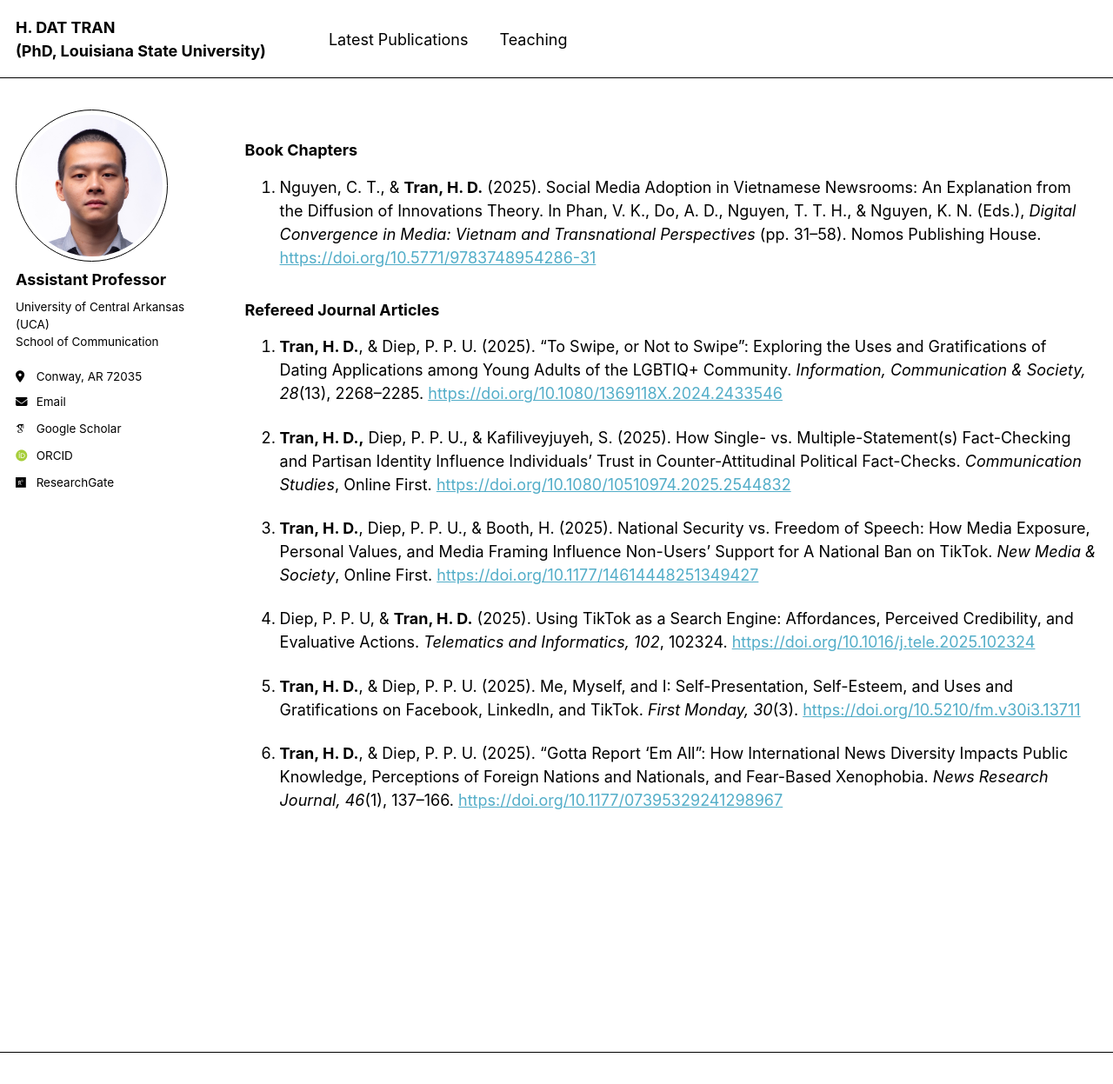
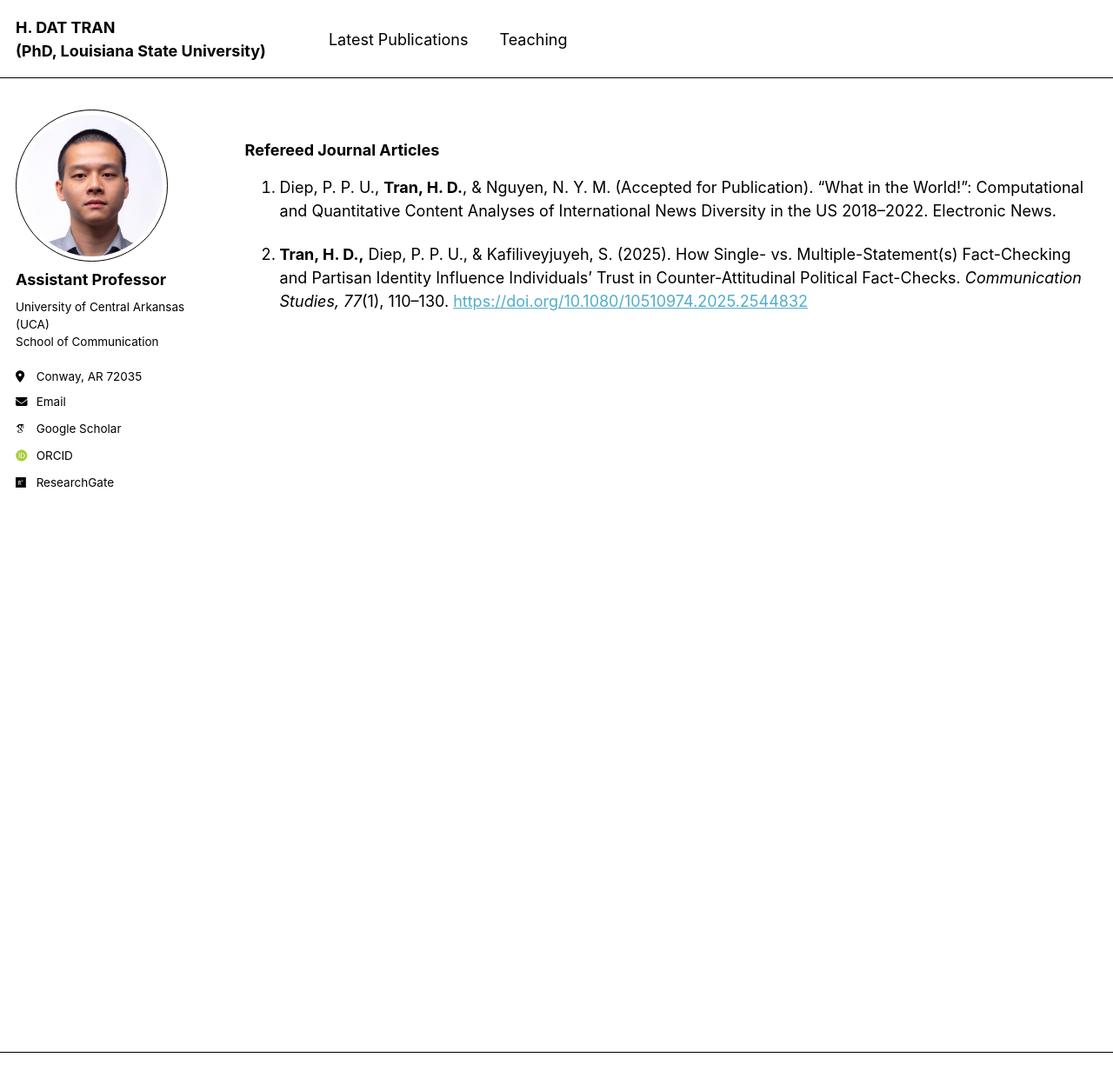
Before and after one commit to hdattran/hdattran.github.io, a Jekyll site: the page built from _pages/publications.md, in a window 1280 px wide and 1247 px high. Shown: the whole window at 87% size. Built offline with Jekyll 4.4.1, drawn with Linux system fonts in a browser that asks for light colours; some web fonts are replaced.

Commit message:
Revise publications section and update articles
Removed book chapters section and updated journal articles list.

```diff
--- a/_pages/publications.md
+++ b/_pages/publications.md
@@ -6,22 +6,8 @@ author_profile: true
 ---
 {% include base_path %}
 
-### Book Chapters
-
-1. Nguyen, C. T., & **Tran, H. D.** (2025). Social Media Adoption in Vietnamese Newsrooms: An Explanation from the Diffusion of Innovations Theory. In Phan, V. K., Do, A. D., Nguyen, T. T. H., & Nguyen, K. N. (Eds.), *Digital Convergence in Media: Vietnam and Transnational Perspectives* (pp. 31–58). Nomos Publishing House. [https://doi.org/10.5771/9783748954286-31](https://doi.org/10.5771/9783748954286-31)
-
-
-
 ### Refereed Journal Articles
 
-1.	**Tran, H. D.**, & Diep, P. P. U. (2025). “To Swipe, or Not to Swipe”: Exploring the Uses and Gratifications of Dating Applications among Young Adults of the LGBTIQ+ Community. _Information, Communication & Society, 28_(13), 2268–2285. [https://doi.org/10.1080/1369118X.2024.2433546](https://doi.org/10.1080/1369118X.2024.2433546)
+1. Diep, P. P. U., **Tran, H. D.**, & Nguyen, N. Y. M. (Accepted for Publication). “What in the World!”: Computational and Quantitative Content Analyses of International News Diversity in the US 2018–2022. Electronic News.
 
-2. **Tran, H. D.,** Diep, P. P. U., & Kafiliveyjuyeh, S. (2025). How Single- vs. Multiple-Statement(s) Fact-Checking and Partisan Identity Influence Individuals’ Trust in Counter-Attitudinal Political Fact-Checks. _Communication Studies_, Online First. [https://doi.org/10.1080/10510974.2025.2544832](https://doi.org/10.1080/10510974.2025.2544832)
-
-3. **Tran, H. D.**, Diep, P. P. U., & Booth, H. (2025). National Security vs. Freedom of Speech: How Media Exposure, Personal Values, and Media Framing Influence Non-Users’ Support for A National Ban on TikTok. *New Media & Society*, Online First. [https://doi.org/10.1177/14614448251349427](https://doi.org/10.1177/14614448251349427)
-
-4. Diep, P. P. U, & **Tran, H. D.** (2025). Using TikTok as a Search Engine: Affordances, Perceived Credibility, and Evaluative Actions. _Telematics and Informatics, 102_, 102324. [https://doi.org/10.1016/j.tele.2025.102324](https://doi.org/10.1016/j.tele.2025.102324)
-
-5. **Tran, H. D.**, & Diep, P. P. U. (2025). Me, Myself, and I: Self-Presentation, Self-Esteem, and Uses and Gratifications on Facebook, LinkedIn, and TikTok. *First Monday, 30*(3). [https://doi.org/10.5210/fm.v30i3.13711](https://doi.org/10.5210/fm.v30i3.13711)
-
-6. **Tran, H. D.**, & Diep, P. P. U. (2025). “Gotta Report ‘Em All”: How International News Diversity Impacts Public Knowledge, Perceptions of Foreign Nations and Nationals, and Fear-Based Xenophobia. _News Research Journal, 46_(1), 137–166. [https://doi.org/10.1177/07395329241298967](https://doi.org/10.1177/07395329241298967)
+2. **Tran, H. D.,** Diep, P. P. U., & Kafiliveyjuyeh, S. (2025). How Single- vs. Multiple-Statement(s) Fact-Checking and Partisan Identity Influence Individuals’ Trust in Counter-Attitudinal Political Fact-Checks. _Communication Studies, 77_(1), 110–130. [https://doi.org/10.1080/10510974.2025.2544832](https://doi.org/10.1080/10510974.2025.2544832)
```
